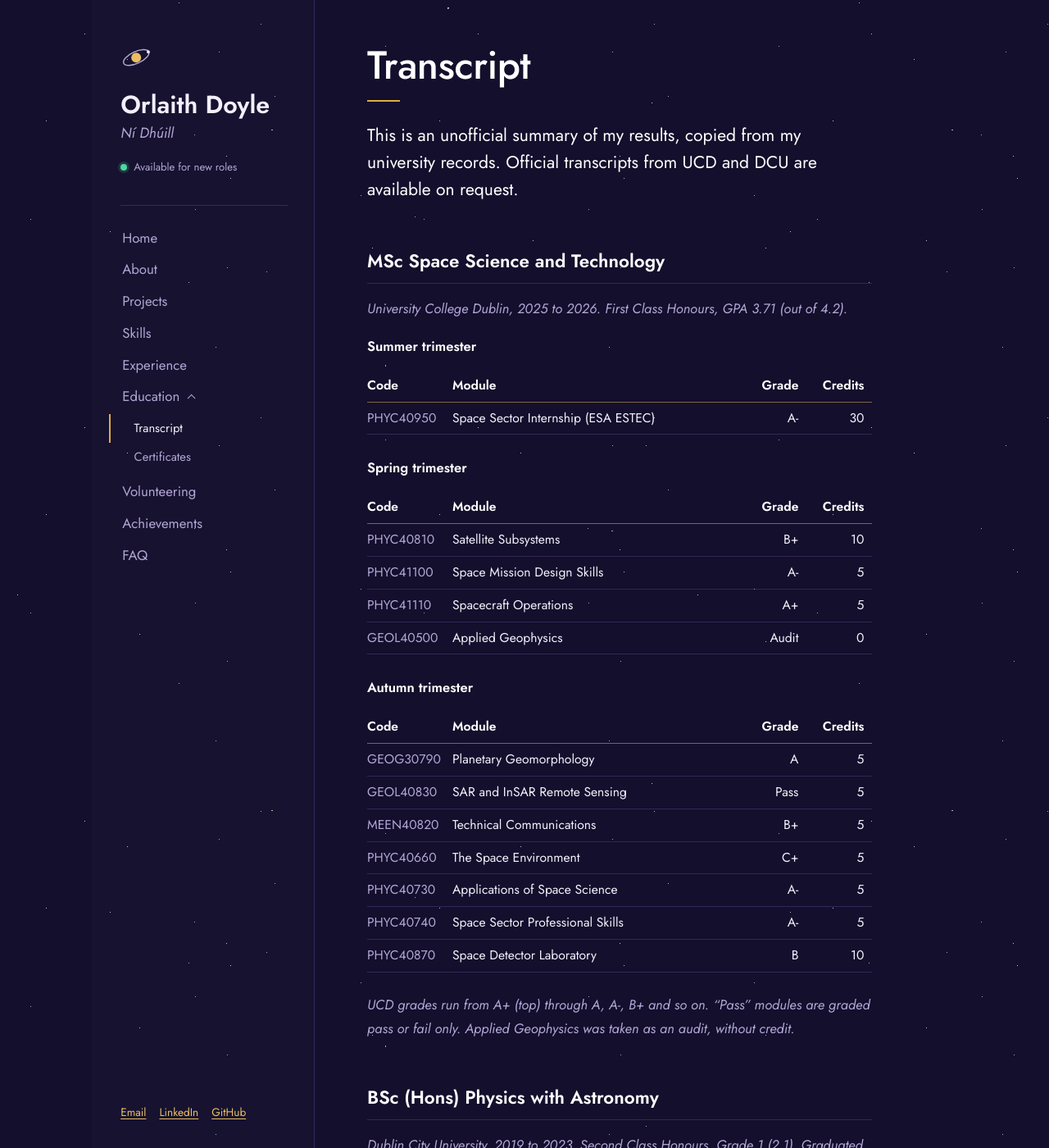
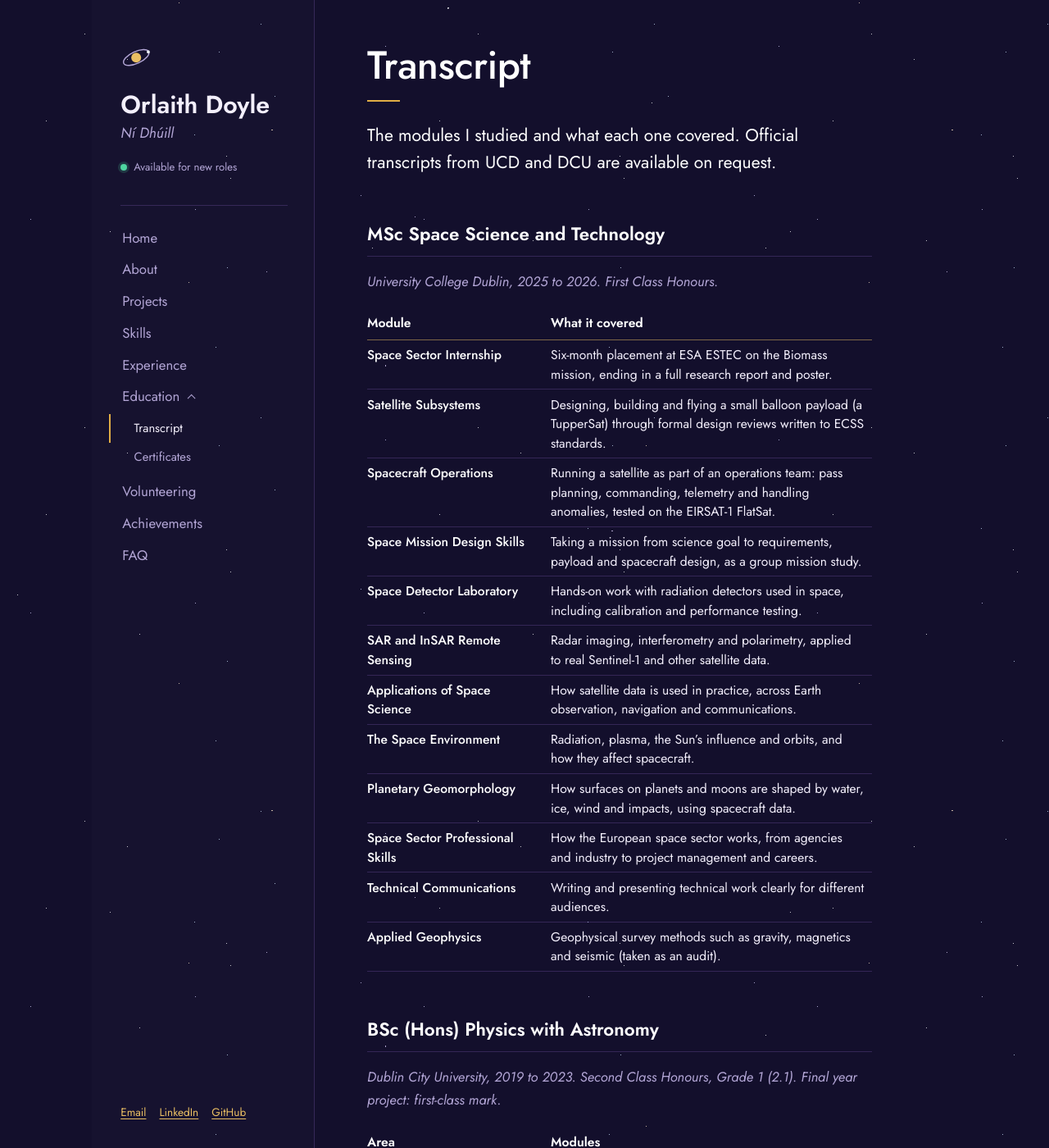
Before and after one commit to orlaithdoyle/orlaithdoyle.github.io, a Jekyll site: the page built from transcript.md, in a window 1280 px wide and 1400 px high. Shown: the whole window at 82% size. Built offline with Jekyll 4.4.1, drawn with Linux system fonts in a browser that asks for light colours; some of the changed text lies outside the part shown.

Commit message:
Group projects by topic; transcript lists modules and what they covered, overall results only

```diff
--- a/style.css
+++ b/style.css
@@ -205,9 +205,9 @@ h2,h3,.name,strong,main dl dt{font-weight:600}
 main table{width:100%;border-collapse:collapse;margin:.4rem 0 1.6rem;font-size:.98rem}
 main th{text-align:left;font-weight:600;color:#fff;border-bottom:1px solid rgba(234,191,99,.5);padding:.4rem .6rem .4rem 0}
 main td{border-bottom:1px solid var(--lines);padding:.38rem .6rem .38rem 0;color:var(--text)}
-main td:nth-child(1){color:var(--faded);white-space:nowrap;width:6.5rem}
-main td:nth-child(3),main td:nth-child(4),main th:nth-child(3),main th:nth-child(4){text-align:right;white-space:nowrap;width:5rem}
-@media (max-width:600px){main td:nth-child(1),main th:nth-child(1){display:none}}
+main td:nth-child(1){color:#fff;font-weight:500;width:14rem;vertical-align:top;padding-right:1.2rem}
+main td{vertical-align:top;line-height:1.5}
+@media (max-width:600px){main table,main tbody,main tr,main td{display:block;width:auto}main thead{display:none}main td:nth-child(1){border:0;padding-bottom:0}}
 
 /* Dropdown group in the menu (Education > Transcript, Certificates) */
 .navgroup{display:block}
@@ -248,3 +248,7 @@ main td:nth-child(3),main td:nth-child(4),main th:nth-child(3),main th:nth-child
 .glance{font-size:.98rem;line-height:1.7;color:var(--faded);border-left:2px solid var(--accent);padding-left:1rem;margin:0 0 1.2rem}
 .glance strong{color:#fff}
 main p.glance{display:block}
+
+.topics{font-size:.98rem;color:var(--faded)}
+main h2[id]{scroll-margin-top:1rem}
+.panel + h2{margin-top:3.6rem}
--- a/transcript.md
+++ b/transcript.md
@@ -1,107 +1,42 @@
 ---
 title: Transcript
-description: "Unofficial transcript for Orlaith Doyle: MSc Space Science and Technology (UCD) and BSc Physics with Astronomy (DCU)."
+description: "Modules studied by Orlaith Doyle: MSc Space Science and Technology (UCD) and BSc Physics with Astronomy (DCU)."
 noindex: true
 ---
 
 # Transcript
 
-This is an unofficial summary of my results, copied from my university records. Official transcripts from UCD and DCU are available on request.
+The modules I studied and what each one covered. Official transcripts from UCD and DCU are available on request.
 
 ## MSc Space Science and Technology
 
-*University College Dublin, 2025 to 2026. First Class Honours, GPA 3.71 (out of 4.2).*
+*University College Dublin, 2025 to 2026. First Class Honours.*
 
-**Summer trimester**
-
-| Code | Module | Grade | Credits |
-|---|---|---|---|
-| PHYC40950 | Space Sector Internship (ESA ESTEC) | A- | 30 |
-
-**Spring trimester**
-
-| Code | Module | Grade | Credits |
-|---|---|---|---|
-| PHYC40810 | Satellite Subsystems | B+ | 10 |
-| PHYC41100 | Space Mission Design Skills | A- | 5 |
-| PHYC41110 | Spacecraft Operations | A+ | 5 |
-| GEOL40500 | Applied Geophysics | Audit | 0 |
-
-**Autumn trimester**
-
-| Code | Module | Grade | Credits |
-|---|---|---|---|
-| GEOG30790 | Planetary Geomorphology | A | 5 |
-| GEOL40830 | SAR and InSAR Remote Sensing | Pass | 5 |
-| MEEN40820 | Technical Communications | B+ | 5 |
-| PHYC40660 | The Space Environment | C+ | 5 |
-| PHYC40730 | Applications of Space Science | A- | 5 |
-| PHYC40740 | Space Sector Professional Skills | A- | 5 |
-| PHYC40870 | Space Detector Laboratory | B | 10 |
-
-*UCD grades run from A+ (top) through A, A-, B+ and so on. "Pass" modules are graded pass or fail only. Applied Geophysics was taken as an audit, without credit.*
+| Module | What it covered |
+|---|---|
+| Space Sector Internship | Six-month placement at ESA ESTEC on the Biomass mission, ending in a full research report and poster. |
+| Satellite Subsystems | Designing, building and flying a small balloon payload (a TupperSat) through formal design reviews written to ECSS standards. |
+| Spacecraft Operations | Running a satellite as part of an operations team: pass planning, commanding, telemetry and handling anomalies, tested on the EIRSAT-1 FlatSat. |
+| Space Mission Design Skills | Taking a mission from science goal to requirements, payload and spacecraft design, as a group mission study. |
+| Space Detector Laboratory | Hands-on work with radiation detectors used in space, including calibration and performance testing. |
+| SAR and InSAR Remote Sensing | Radar imaging, interferometry and polarimetry, applied to real Sentinel-1 and other satellite data. |
+| Applications of Space Science | How satellite data is used in practice, across Earth observation, navigation and communications. |
+| The Space Environment | Radiation, plasma, the Sun's influence and orbits, and how they affect spacecraft. |
+| Planetary Geomorphology | How surfaces on planets and moons are shaped by water, ice, wind and impacts, using spacecraft data. |
+| Space Sector Professional Skills | How the European space sector works, from agencies and industry to project management and careers. |
+| Technical Communications | Writing and presenting technical work clearly for different audiences. |
+| Applied Geophysics | Geophysical survey methods such as gravity, magnetics and seismic (taken as an audit). |
 
 ## BSc (Hons) Physics with Astronomy
 
-*Dublin City University, 2019 to 2023. Second Class Honours, Grade 1 (2.1). Graduated October 2023.*
+*Dublin City University, 2019 to 2023. Second Class Honours, Grade 1 (2.1). Final year project: first-class mark.*
 
-**Year 1**
-
-| Code | Module | Mark | Credits |
-|---|---|---|---|
-| CA146 | Introduction to Programming | 84% | 5 |
-| CS108 | Inorganic and Physical Chemistry | 76% | 5 |
-| MS129A | Calculus I | 52% | 5 |
-| MS130 | Calculus II | 53% | 5 |
-| PS101 | Motion and Energy | 68% | 7.5 |
-| PS102 | Light and Optics | 40% | 5 |
-| PS104 | Electricity and Magnetism | 59% | 5 |
-| PS105 | Physical and Thermal Properties of Matter | 52% | 5 |
-| PS108 | The Universe | 80% | 5 |
-| PS151 | Physics Laboratory I | 47% | 7.5 |
-| PS157 | Physics Laboratory II | 75% | 5 |
-
-**Year 2**
-
-| Code | Module | Mark | Credits |
-|---|---|---|---|
-| CA247 | Advanced Programming | 69% | 5 |
-| EE223 | Digital and Analogue Electronics I | 67% | 5 |
-| MS200A | Linear Mathematics | 48% | 7.5 |
-| MS221 | Calculus of Several Variables | 35% | 5 |
-| PS201 | Quantum Physics I | 74% | 5 |
-| PS202 | Electromagnetism | 71% | 5 |
-| PS204 | Solid State Physics I | 62% | 5 |
-| PS207 | Nuclear Physics and Relativity | 77% | 5 |
-| PS213 | Space Science and Technology | 40% | 5 |
-| PS223 | Introduction to Methods of Classical Mechanics | 69% | 5 |
-| PS258 | Physics Laboratory III | 65% | 5 |
-| PS261 | Physics Laboratory (PHA) | 61% | 5 |
-
-**Year 3**
-
-| Code | Module | Mark | Credits |
-|---|---|---|---|
-| IN316 | INTRA work placement | Pass | 27.5 |
-| MS225 | Modelling with Differential Equations | 84% | 5 |
-| PS301 | Quantum Physics II | 46% | 5 |
-| PS302 | Statistical Physics | 51% | 5 |
-| PS307 | Wave Optics | 53% | 5 |
-| PS310 | Astronomical Techniques | 57% | 7.5 |
-| PS311 | Stellar Physics | 51% | 5 |
-
-**Year 4**
-
-| Code | Module | Mark | Credits |
-|---|---|---|---|
-| EE425 | Image Processing and Analysis | 44% | 5 |
-| MS339 | Mechanics | 45% | 5 |
-| MS445 | Topics in Astrophysics | 46% | 5 |
-| PS405 | Extragalactic Astrophysics and Cosmology | 40% | 5 |
-| PS406 | Plasma Science and Technology | 45% | 5 |
-| PS412 | Electrodynamics | 80% | 5 |
-| PS415 | Applied Spectroscopy | 40% | 5 |
-| PS432 | Computational Physics | 61% | 5 |
-| PS451 | Final Year Project | 81% | 20 |
-
-*DCU marks are percentages: 70% and above is first class, 60 to 69% is 2.1, 50 to 59% is 2.2 and 40 to 49% is third class.*
+| Area | Modules |
+|---|---|
+| Astronomy and space | The Universe; Space Science and Astronomy; Astronomical Techniques; Stellar Physics; Topics in Astrophysics; Extragalactic Astrophysics and Cosmology |
+| Core physics | Motion and Energy; Light and Optics; Electricity and Magnetism; Physical and Thermal Properties of Matter; Classical Mechanics; Electromagnetism; Electrodynamics; Quantum Physics I and II; Statistical Physics; Wave Optics; Nuclear Physics and Relativity; Solid State Physics |
+| Applied physics | Plasma Science and Technology; Applied Spectroscopy; Image Processing and Analysis; Digital and Analogue Electronics |
+| Mathematics | Calculus I and II; Linear Algebra; Calculus of Several Variables; Modelling with Differential Equations; Mechanics |
+| Computing | Introduction to Programming; Advanced Programming; Computational Physics |
+| Labs, placement and project | Physics Laboratory I to IV; INTRA work placement; Final Year Project on orbital mechanics and launch windows to Jupiter ([thesis, PDF](files/Doyle_BSc_Thesis_Jupiter_Launch_Windows_2023.pdf)) |
+| Other | Inorganic and Physical Chemistry |
```
Also changed, not shown: education.md (+3 -3 lines), projects.md (+46 -38 lines).
